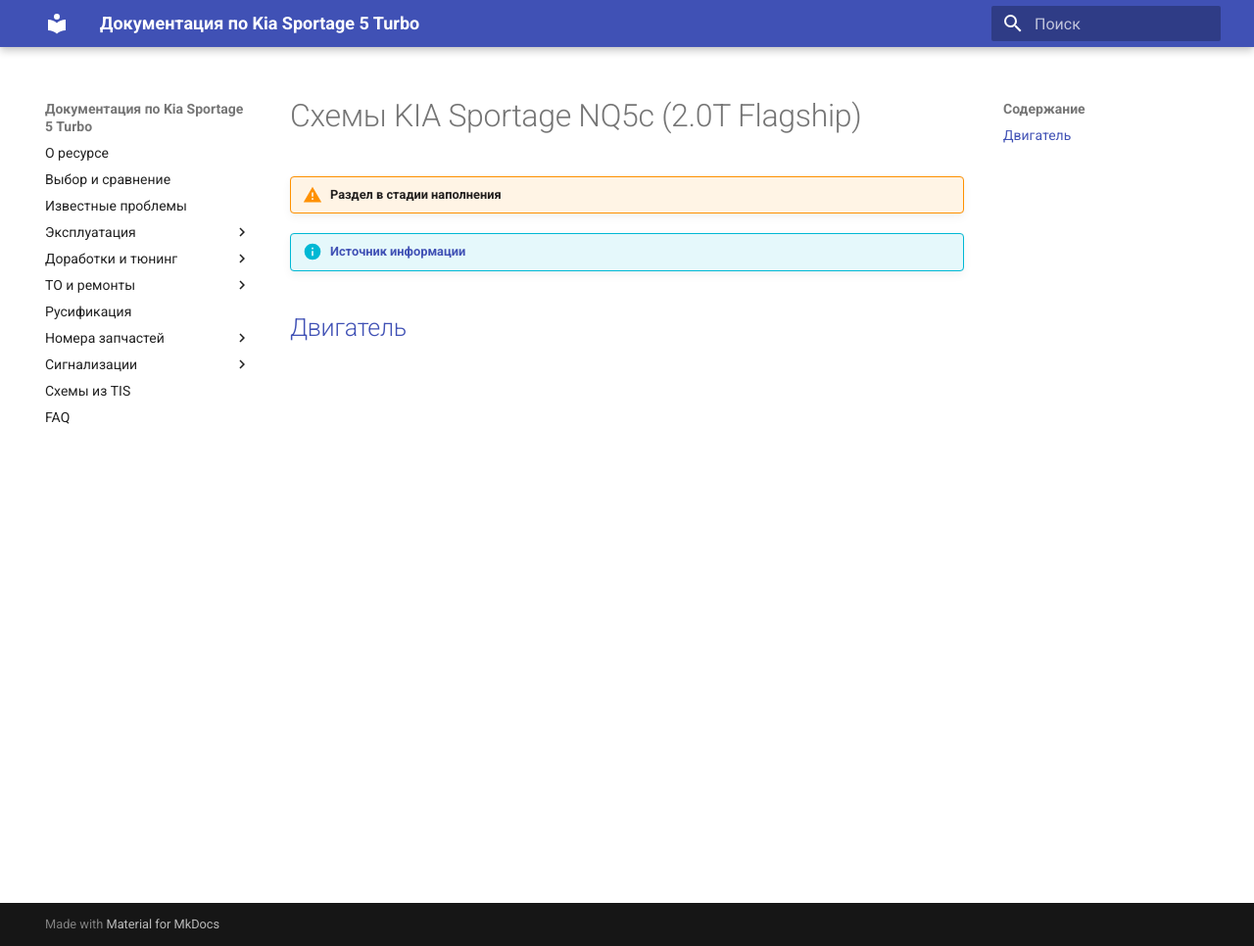
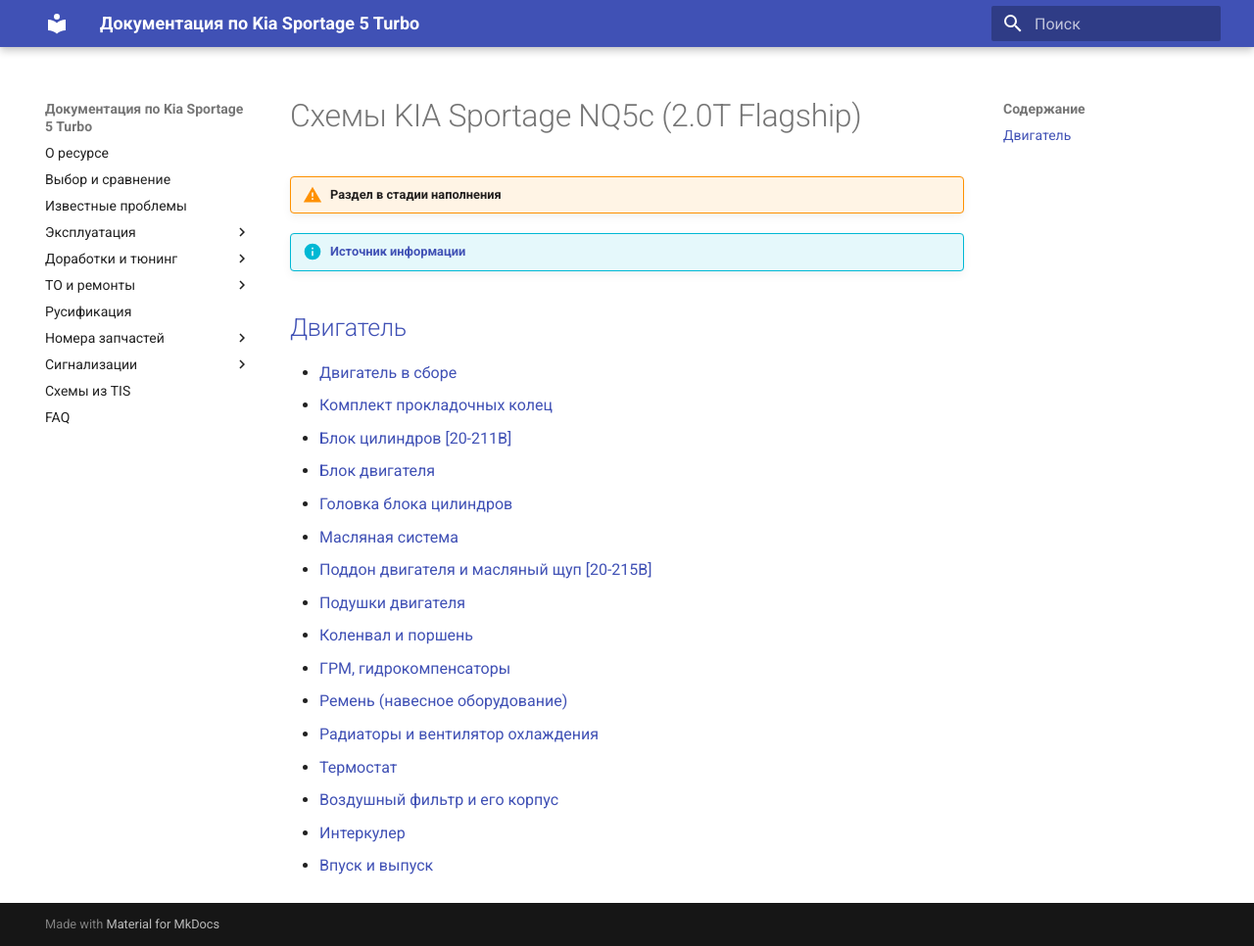
Before and after one commit to kia-sportage-docs/kia-sport5-docs, an MkDocs documentation site: the page built from docs/schemas/2_0_flagship_2024/index.md, in a window 1280 px wide and 966 px high. Shown: the whole window at 98% size. Built offline with MkDocs 1.6.1 and Material for MkDocs 9.7.7, drawn with Linux system fonts in a browser that asks for light colours.

Commit message:
Схемы

```diff
--- a/docs/schemas/2_0_flagship_2024/index.md
+++ b/docs/schemas/2_0_flagship_2024/index.md
@@ -5,3 +5,20 @@
 !!! info "[Источник информации](https://t.me/Kia_Sportage_5_Turbo/36156/148836)"
 
 ## [Двигатель](motor.md)
+
+- [Двигатель в сборе](motor.md#motor_1)
+- [Комплект прокладочных колец](motor.md#motor_2)
+- [Блок цилиндров [20-211B]](motor.md#20-211b)
+- [Блок двигателя](motor.md#motor_3)
+- [Головка блока цилиндров](motor.md#motor_4)
+- [Масляная система](motor.md#motor_5)
+- [Поддон двигателя и масляный щуп [20-215B]](motor.md#20-215b)
+- [Подушки двигателя](motor.md#motor_6)
+- [Коленвал и поршень](motor.md#motor_7)
+- [ГРМ, гидрокомпенсаторы](motor.md#motor_8)
+- [Ремень (навесное оборудование)](motor.md#motor_9)
+- [Радиаторы и вентилятор охлаждения](motor.md#motor_10)
+- [Термостат](motor.md#motor_11)
+- [Воздушный фильтр и его корпус](motor.md#motor_12)
+- [Интеркулер](motor.md#motor_13)
+- [Впуск и выпуск](motor.md#motor_14)
```
Also changed, not shown: docs/schemas/2_0_flagship_2024/motor.md (+18 -14 lines), docs/service/manuals/AT-cooling.md (+0 -1 lines).
